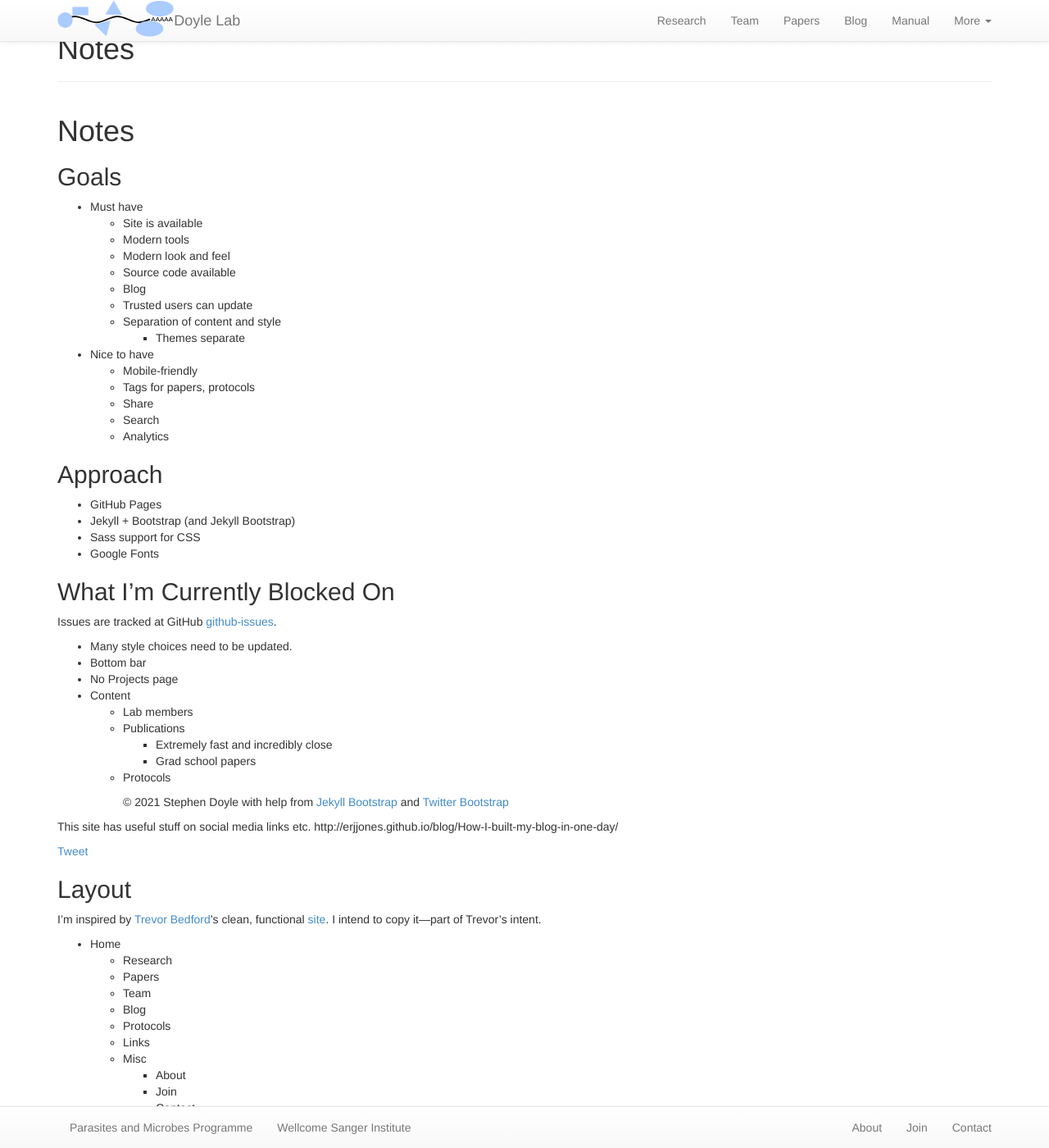
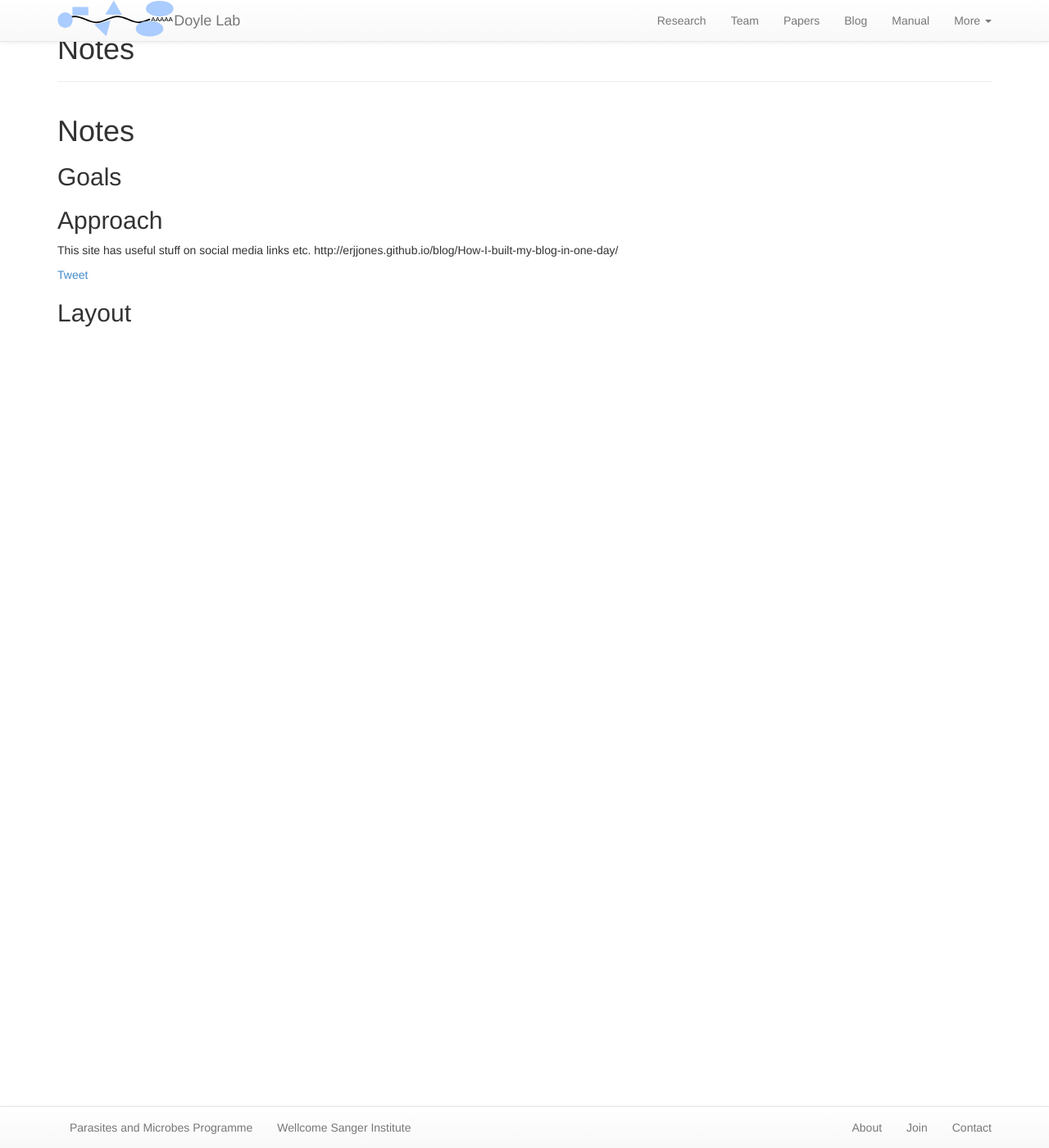
Before and after one commit to stephenrdoyle/stephenrdoyle, a Jekyll site: the page built from notes.md, in a window 1280 px wide and 1400 px high. Shown: the whole window at 82% size. Built offline with Jekyll 4.4.1, drawn with Linux system fonts in a browser that asks for light colours; nearby versions of some CDN libraries; our own code applies the rules of GitHub Pages for plain Markdown files; comment, search, counter and statistics services are not loaded; some of the changed text lies outside the part shown.

Commit message:
new website setup

```diff
--- a/notes.md
+++ b/notes.md
@@ -2,51 +2,8 @@
 
 ## Goals
 
-* Must have
-	* Site is available
-	* Modern tools
-	* Modern look and feel
-	* Source code available
-	* Blog
-	* Trusted users can update
-	* Separation of content and style
-		* Themes separate
-* Nice to have
-	* Mobile-friendly
-	* Tags for papers, protocols
-	* Share
-	* Search
-	* Analytics
 
 ## Approach
-
-* GitHub Pages
-* Jekyll + Bootstrap (and Jekyll Bootstrap)
-* Sass support for CSS
-* Google Fonts
-
-## What I'm Currently Blocked On
-
-Issues are tracked at GitHub [github-issues].
-
-[github-issues]: https://github.com/ewallace/ewallace.github.io/issues
-
-* Many style choices need to be updated.
-* Bottom bar
-* No Projects page
-* Content
-	* Lab members
-	* Publications
-		* Extremely fast and incredibly close
-		* Grad school papers
-	* Protocols
-
-
-        <p>&copy; {{ site.time | date: '%Y' }} {{ site.author.name }}
-          with help from <a href="http://jekyllbootstrap.com" target="_blank" title="The Definitive Jekyll Blogging Framework">Jekyll Bootstrap</a>
-          and <a href="http://twitter.github.com/bootstrap/" target="_blank">Twitter Bootstrap</a>
-        </p>
-
 
 This site has useful stuff on social media links etc.
 http://erjjones.github.io/blog/How-I-built-my-blog-in-one-day/
@@ -66,68 +23,3 @@
 
 
 ## Layout
-
-I'm inspired by [Trevor Bedford]'s clean, functional [site][1]. I intend to copy it---part of Trevor's intent.
-
-* Home
-	* Research
-	* Papers
-	* Team
-	* Blog
-	* Protocols
-	* Links
-	* Misc
-		* About
-		* Join
-		* Contact
-
-Each of the major areas is structured like a blog. For example:
-
-	research/
-		index.html
-		_posts/
-			2015-04-18-heat-shock-aggregation.md
-	papers/
-		index.html
-		_posts/
-			2014-12-09-queuosine.md
-			2015-04-18-mrna-protein.md
-	protocols/
-		index.html
-		_posts/
-			2015-04-18-yeast-lysis.md
-	team/
-		index.html
-		_posts/
-			2011-10-01-d-allan-drummond.md
-			2011-10-01-edward-wallace.md
-	news/
-		index.html
-		_posts/
-			2015-04-09-pg-paper-accepted.md
-
-
-
-## To do
-
-* Links/collaborators page
-* Home page
-	* Picture
-	* Links to About, Join, Contact
-* Style
-    * Colour, layout, distinctive
-* About page
-* Twitter/Disqus...
-
-
-## Done
-
-* Figure out how top navbar works
-
-## Hosting
-
-Name registration at [NameCheap]. Custom domain via [GitHub Pages].
-[NameCheap]: https://www.namecheap.com
-
-[Trevor Bedford]: http://bedford.io/team/trevor-bedford/
-[1]: http://bedford.io
```
